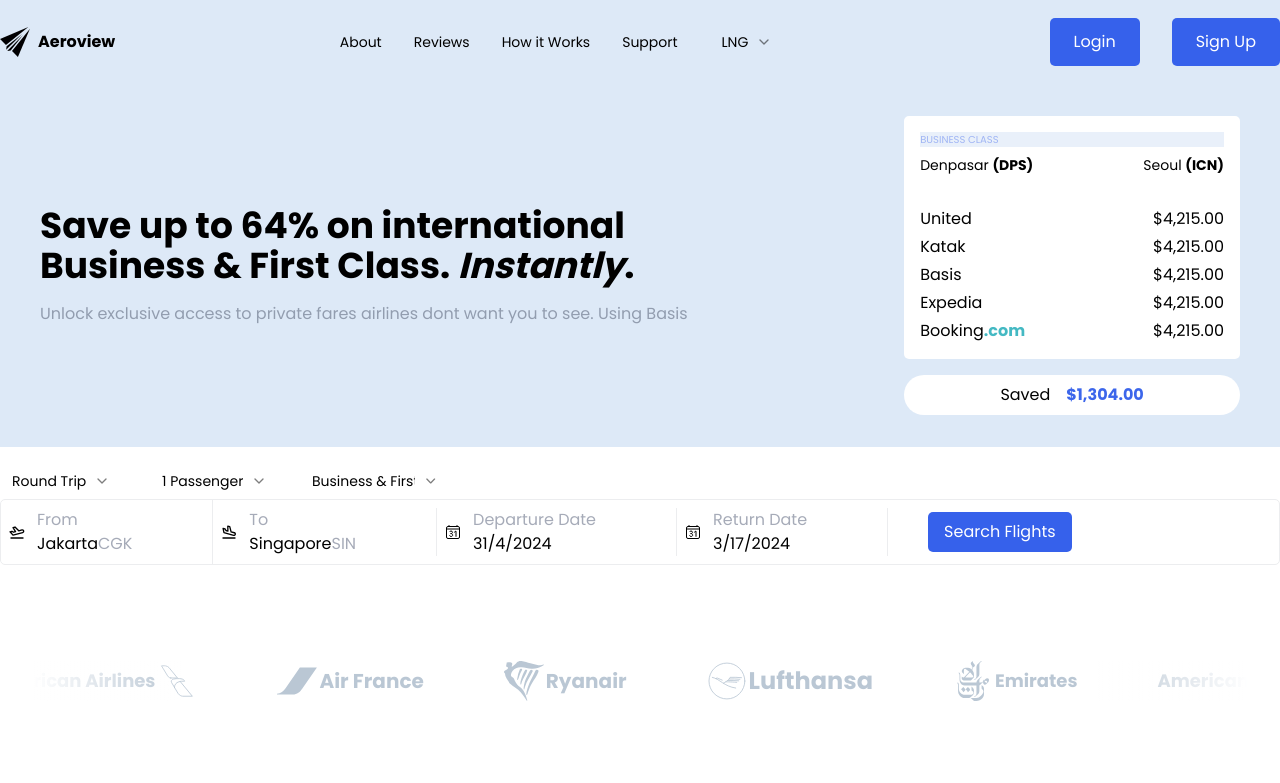
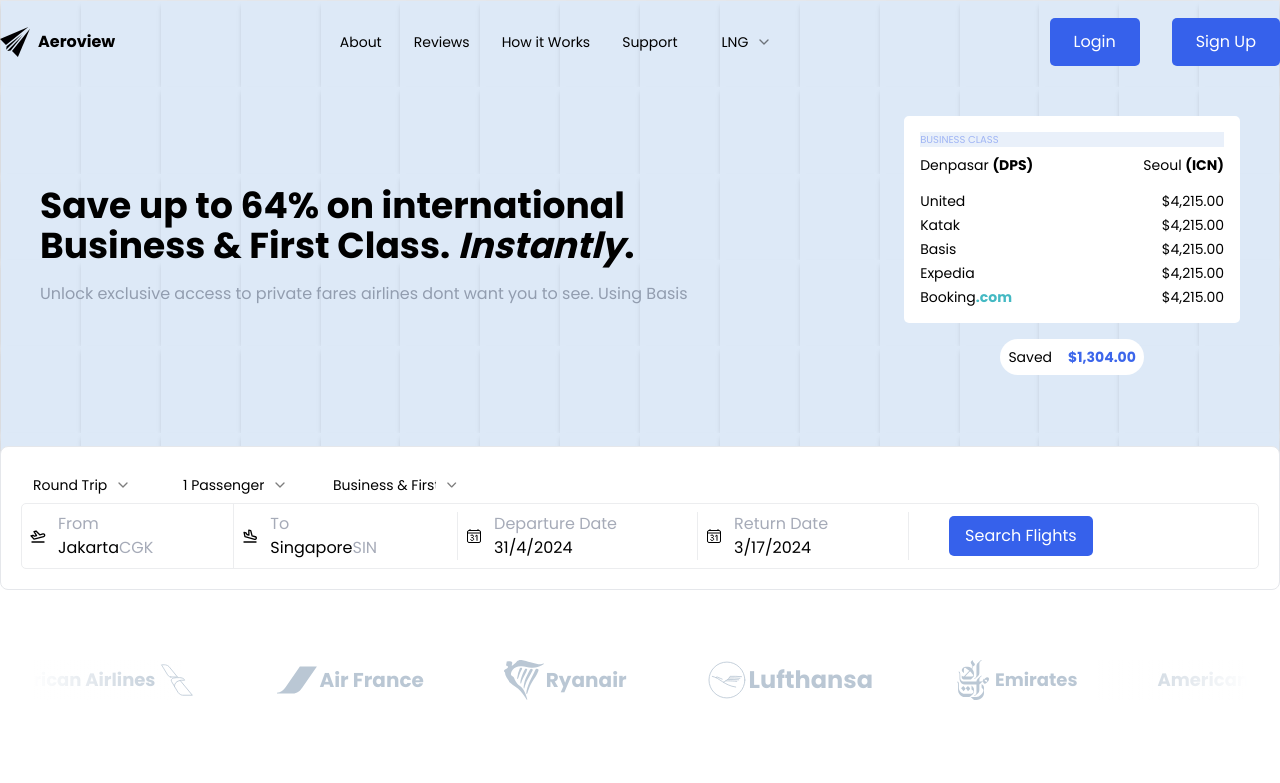
Before and after one commit to mfondev/aeroview, a Next.js app: page / in a window 1280 px wide. Shown: the top 783 px of the page. Built offline with nearby package versions, Linux system fonts and the light colour scheme; no server answers.

Commit message:
added header background

```diff
--- a/src/app/globals.css
+++ b/src/app/globals.css
@@ -6,68 +6,18 @@
   font-family: Arial, Helvetica, sans-serif;
 }
 
+.grid-container{
+  /* position: fixed; */
+  /* top: 0px;
+  left: 0px; */
+  display: grid;
+   grid-template-columns: repeat(16, 1fr);
+  grid-template-rows: repeat(6, 1fr);
 
-/* @layer base {
-  :root {
-    --background: 0 0% 100%;
-    --foreground: 240 10% 3.9%;
-    --card: 0 0% 100%;
-    --card-foreground: 240 10% 3.9%;
-    --popover: 0 0% 100%;
-    --popover-foreground: 240 10% 3.9%;
-    --primary: 240 5.9% 10%;
-    --primary-foreground: 0 0% 98%;
-    --secondary: 240 4.8% 95.9%;
-    --secondary-foreground: 240 5.9% 10%;
-    --muted: 240 4.8% 95.9%;
-    --muted-foreground: 240 3.8% 46.1%;
-    --accent: 240 4.8% 95.9%;
-    --accent-foreground: 240 5.9% 10%;
-    --destructive: 0 84.2% 60.2%;
-    --destructive-foreground: 0 0% 98%;
-    --border: 240 5.9% 90%;
-    --input: 240 5.9% 90%;
-    --ring: 240 10% 3.9%;
-    --chart-1: 12 76% 61%;
-    --chart-2: 173 58% 39%;
-    --chart-3: 197 37% 24%;
-    --chart-4: 43 74% 66%;
-    --chart-5: 27 87% 67%;
-    --radius: 0.5rem;
-  }
-  .dark {
-    --background: 240 10% 3.9%;
-    --foreground: 0 0% 98%;
-    --card: 240 10% 3.9%;
-    --card-foreground: 0 0% 98%;
-    --popover: 240 10% 3.9%;
-    --popover-foreground: 0 0% 98%;
-    --primary: 0 0% 98%;
-    --primary-foreground: 240 5.9% 10%;
-    --secondary: 240 3.7% 15.9%;
-    --secondary-foreground: 0 0% 98%;
-    --muted: 240 3.7% 15.9%;
-    --muted-foreground: 240 5% 64.9%;
-    --accent: 240 3.7% 15.9%;
-    --accent-foreground: 0 0% 98%;
-    --destructive: 0 62.8% 30.6%;
-    --destructive-foreground: 0 0% 98%;
-    --border: 240 3.7% 15.9%;
-    --input: 240 3.7% 15.9%;
-    --ring: 240 4.9% 83.9%;
-    --chart-1: 220 70% 50%;
-    --chart-2: 160 60% 45%;
-    --chart-3: 30 80% 55%;
-    --chart-4: 280 65% 60%;
-    --chart-5: 340 75% 55%;
-  }
 }
 
-@layer base {
-  * {
-    @apply border-border;
-  }
-  body {
-    @apply bg-background text-foreground;
-  }
+
+/* .grid-item{
+  background:'#dde9f7'
+
 } */
--- a/src/components/flights/flightHeader.tsx
+++ b/src/components/flights/flightHeader.tsx
@@ -28,7 +28,10 @@
   }, []);
   return (
     <>
-      <header className="border-1 border-[#ecedef] container mx-auto py-4" id="hd-text">
+      <header
+        className="border  container mx-auto p-5 bg-white rounded-lg absolute left-1/2 bottom-[-70px] transform -translate-x-1/2"
+        id="hd-text"
+      >
         <SeekFlights />
         <main className="flex items-center justify-betweens border border-[#ecedef] rounded-[5px] ">
           <div
--- a/src/components/flights/mainFlight.tsx
+++ b/src/components/flights/mainFlight.tsx
@@ -24,7 +24,7 @@
 
   return (
     <>
-      <FlightHeader />
+      {/* <FlightHeader /> */}
       <Org />
       <AvailableFlights />
       <div className="bg-[#3661eb] w-full">
--- a/src/components/flights/org.tsx
+++ b/src/components/flights/org.tsx
@@ -5,7 +5,7 @@
   return (
     <>
       <main
-        className="flex items-center gap-20 my-20 w-[95%] relative overflow-hidden whitespace-nowrap mx-auto
+        className="flex items-center gap-20 mt-[140px] mb-20 w-[95%] relative overflow-hidden whitespace-nowrap mx-auto
   before:absolute before:top-0 before:left-0 before:w-[150px] before:h-full before:content-[''] before:z-30
   before:bg-gradient-to-l before:from-transparent before:to-white
   after:absolute after:top-0 after:right-0 after:w-[150px] after:h-full after:content-[''] after:z-30
--- a/src/components/header/mainHeader.tsx
+++ b/src/components/header/mainHeader.tsx
@@ -4,9 +4,27 @@
 import Navbar from "@/components/navigation/navbar";
 import gsap from "gsap";
 import ScrollTrigger from "gsap/ScrollTrigger";
+import FlightHeader from "../flights/flightHeader";
 gsap.registerPlugin(ScrollTrigger);
 
 export default function MainHeader() {
+  const generateGridItems = () => {
+    const gridItems = [];
+    const numRows = window.innerWidth <= 567 ? 20 : 8; // More rows for small screens
+
+    for (let row = 0; row < numRows; row++) {
+      for (let col = 0; col < 12; col++) {
+        gridItems.push(
+          <div
+            key={`${row}-${col}`}
+            className="grid-item bg-[#dde9f7] shadow-md"
+          ></div>
+        );
+      }
+    }
+
+    return gridItems;
+  };
   useEffect(() => {
     gsap.fromTo(
       "#fl-text",
@@ -25,9 +43,12 @@
   }, []);
 
   return (
-    <main className="bg-[#dde9f7]">
+    <main className="bg-[#dde9f7 relative h-[65vh]">
+      <div className="grid-container h-full w-full absolute border border-red border-1">
+        {generateGridItems()}
+      </div>
       <Navbar />
-      <section className="container flex items-center justify-between mx-auto px-[40px] py-8">
+      <section className="container flex items-center justify-between mx-auto px-[40px] py-8 z-10">
         <div id="fl-text">
           <h2 className="text-4xl max-w-[600px] font-bold">
             Save up to 64% on international Business & First Class.{" "}
@@ -39,11 +60,11 @@
           </p>
         </div>
         <section id="fl-text">
-          <div className="bg-[#ffffff] p-4 rounded-[5px]" >
+          <div className="bg-[#ffffff] p-4 rounded-[5px]">
             <h4 className="text-[10px] text-[#a0b5f4] bg-[#e9f0fa] mb-2 uppercase">
               Business class
             </h4>
-            <header className="flex items-center justify-between gap-[110px] mb-8">
+            <header className="flex items-center justify-between gap-[110px] mb-4">
               <h3 className="text-sm ">
                 Denpasar <span className="font-bold">(DPS)</span>
               </h3>
@@ -54,37 +75,43 @@
             <div>
               <ul className="flex flex-col gap-1">
                 <li className="flex items-center justify-between">
-                  <h6>United</h6>
-                  <p>$4,215.00</p>
+                  <h6 className="text-sm">United</h6>
+                  <p className="text-sm">$4,215.00</p>
                 </li>
                 <li className="flex items-center justify-between">
-                  <h6>Katak</h6>
-                  <p>$4,215.00</p>
+                  <h6 className="text-sm">Katak</h6>
+                  <p className="text-sm">$4,215.00</p>
                 </li>
                 <li className="flex items-center justify-between">
-                  <h6>Basis</h6>
-                  <p>$4,215.00</p>
+                  <h6 className="text-sm">Basis</h6>
+                  <p className="text-sm">$4,215.00</p>
                 </li>
                 <li className="flex items-center justify-between">
-                  <h6>Expedia</h6>
-                  <p>$4,215.00</p>
+                  <h6 className="text-sm">Expedia</h6>
+                  <p className="text-sm">$4,215.00</p>
                 </li>
                 <li className="flex items-center justify-between ">
-                  <h6>
+                  <h6 className="text-sm">
                     Booking
                     <span className="text-[#44b9c3] font-bold">.com</span>
                   </h6>
-                  <p>$4,215.00</p>
+                  <p className="text-sm">$4,215.00</p>
                 </li>
               </ul>
             </div>
           </div>
-          <div className="flex items-center justify-center mt-4 gap-4 bg-[#ffffff] rounded-3xl py-2">
-            <p>Saved</p>
-            <span className="text-[#3c66eb] font-bold">$1,304.00</span>
+          <div className="flex justify-center items-center w-full">
+            <div className="flex items-center justify-center mt-4 gap-4 bg-[#ffffff] rounded-3xl p-2 w-fit text-center">
+              <p className="text-sm">Saved</p>
+              <span className="text-[#3c66eb] font-bold text-sm">
+                $1,304.00
+              </span>
+            </div>
           </div>
         </section>
       </section>
+        <FlightHeader />
     </main>
+
   );
 }
```
